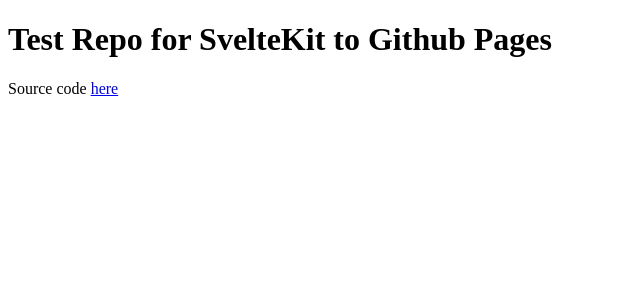
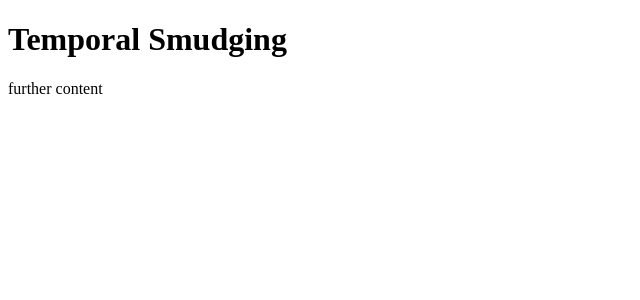
Before and after one commit to dustinfreeman/temporal-smudging, a SvelteKit app: page / in a window 1280 px wide. Shown: the top 300 px of the page, without its empty margins (0-640 px from the left). Built offline with nearby package versions, Linux system fonts and the light colour scheme.

Commit message:
minor update

```diff
--- a/src/routes/+page.svelte
+++ b/src/routes/+page.svelte
@@ -1,2 +1,2 @@
-<h1>Test Repo for SvelteKit to Github Pages</h1>
-<p>Source code <a href="https://github.com/dustinfreeman/sveltekit2gh-pages">here</a></p>
+<h1>Temporal Smudging</h1>
+<div>further content</div>
```
